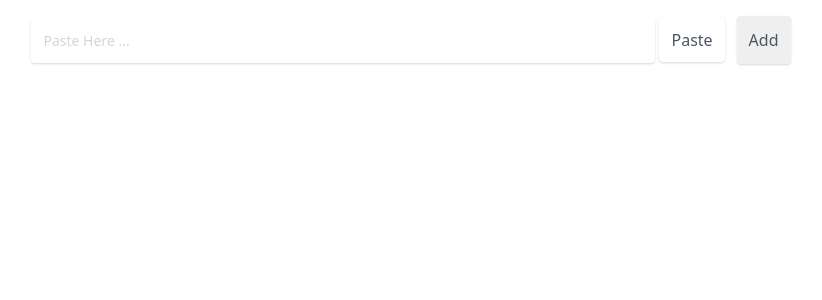
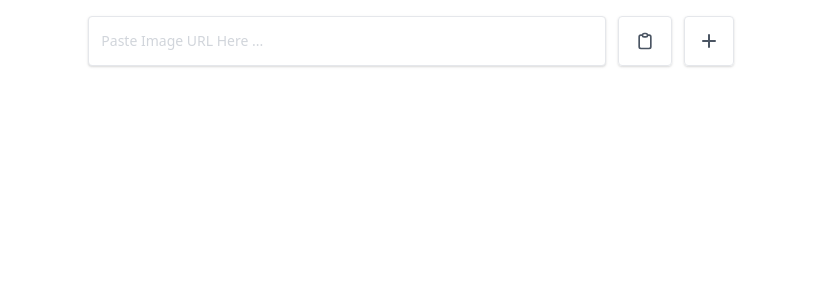
Before and after one commit to AhmadSaman/imgCollection, a React (Create React App) app: page / in a window 1280 px wide. Shown: the top 300 px of the page, without its empty margins (229-1051 px from the left). Built offline with nearby package versions, Linux system fonts and the light colour scheme.

Commit message:
lesson-10: solving some problems

```diff
--- a/public/index.html
+++ b/public/index.html
@@ -2,7 +2,7 @@
 <html lang="en">
 	<head>
 		<meta charset="utf-8" />
-    <link rel="icon" href="%PUBLIC_URL%/favicon.ico" />
+		<link rel="icon" href="img.svg" />
 		<meta name="viewport" content="width=device-width, initial-scale=1" />
 		<meta name="theme-color" content="#000000" />
 		<meta
--- a/src/App.js
+++ b/src/App.js
@@ -1,21 +1,22 @@
-import React, { useState, useEffect } from "react";
+import React from "react";
 import ImgGrid from "./components/ImgGrid";
 import LinkField from "./components/LinkField";
 import useLocalStorage from "./useLocalStorage";
 
 function App() {
-	const [link, setLink] = useState();
 	const [linkObj, setLinkObj] = useLocalStorage("imgs", []);
 
-	useEffect(() => {
-		if (link) {
-			setLinkObj((arr) => [...arr, link]);
-		}
-	}, [link]);
-
+	// useEffect(() => {
+	// 	if (link) {
+	// 		setLinkObj((arr) => [...arr, link]);
+	// 	}
+	// }, [link]);
+	function addLink(newLink) {
+		setLinkObj((arr) => [...arr, newLink]);
+	}
 	return (
 		<div className="App">
-			<LinkField setLink={setLink} />
+			<LinkField onAdd={addLink} />
 			<ImgGrid imgs={linkObj} onDelete={setLinkObj} />
 		</div>
 	);
--- a/src/components/Img.js
+++ b/src/components/Img.js
@@ -1,7 +1,8 @@
 import React from "react";
+
 import { useTransition, useSpring, animated } from "react-spring";
 const Img = ({ img, deleteItem }) => {
-	const [{ y }, set] = useSpring(() => ({ y: 100 }));
+	const [{ y }, start] = useSpring(() => ({ y: 100 }));
 	const transition = useTransition(img, {
 		from: { x: 0, y: 10, opacity: 0 },
 		enter: { x: 0, y: 0, opacity: 1 },
@@ -10,19 +11,26 @@ const Img = ({ img, deleteItem }) => {
 	function handleDelete() {
 		deleteItem(img.id);
 	}
+
 	return (
 		<div>
 			{transition((style, img) => (
 				<animated.div
-					onMouseEnter={() => set({ y: 0 })}
-					onMouseLeave={() => set({ y: 100 })}
+					onMouseEnter={() => start({ y: 0 })}
+					onMouseLeave={() => start({ y: 100 })}
 					className="overflow-hidden relative hover:shadow-md rounded"
 					style={style}
 				>
-					<animated.img src={img.link} alt="img" />
+					<animated.img
+						src={img.link}
+						alt="img"
+						onError={() => {
+							handleDelete(img.id);
+						}}
+					/>
 					<animated.div
 						style={{
-							transform: y.interpolate((v) => `translateY(${v}%`),
+							transform: y.to((v) => `translateY(${v}%`),
 						}}
 						className="glance flex flex-row justify-center items-center border-2 rounded"
 					>
--- a/src/components/LinkField.js
+++ b/src/components/LinkField.js
@@ -1,13 +1,13 @@
 import React, { useRef } from "react";
 import { v4 as uuidv4 } from "uuid";
-const LinkField = ({ setLink }) => {
+const LinkField = ({ onAdd }) => {
 	const inputRef = useRef("");
 
 	const handleSubmit = (e) => {
 		e.preventDefault();
 		if (inputRef.current.value) {
 			const input = { id: uuidv4(), link: inputRef.current.value };
-			setLink(input);
+			onAdd(input);
 			inputRef.current.value = "";
 		}
 	};
@@ -20,25 +20,53 @@ const LinkField = ({ setLink }) => {
 	};
 
 	return (
-		<div className="text-field">
-			<form className="m-4 text-center" onSubmit={handleSubmit}>
+		<div className="text-field lg:w-10/12 m-auto">
+			<form className="flex justify-center m-4" onSubmit={handleSubmit}>
 				<input
 					type="text"
-					placeholder="Paste Here ..."
-					className="px-3 py-3 placeholder-gray-300 text-gray-600 relative bg-white rounded text-sm border-0 shadow outline-none focus:outline-none focus:ring w-2/4"
+					placeholder="Paste Image URL Here ..."
+					className="px-3 py-3 placeholder-gray-300 text-gray-600 relative bg-white rounded text-sm shadow outline-none focus:outline-none focus:ring w-2/4 border focus:ring-gray-300"
 					ref={inputRef}
 				/>
 				<button
-					className="px-3 py-2.5 text-gray-600 shadow rounded ml-1"
+					className="py-3 px-4 text-gray-600 transition duration-200 ease-in-out hover:bg-green-300  shadow rounded ml-3 border"
 					onClick={handlePaste}
 				>
-					Paste
+					<svg
+						xmlns="http://www.w3.org/2000/svg"
+						className="h-5 w-5"
+						fill="none"
+						viewBox="0 0 24 24"
+						stroke="currentColor"
+					>
+						<path
+							strokeLinecap="round"
+							strokeLinejoin="round"
+							strokeWidth={2}
+							d="M9 5H7a2 2 0 00-2 2v12a2 2 0 002 2h10a2 2 0 002-2V7a2 2 0 00-2-2h-2M9 5a2 2 0 002 2h2a2 2 0 002-2M9 5a2 2 0 012-2h2a2 2 0 012 2"
+						/>
+					</svg>
 				</button>
-				<input
+				<button
 					type="submit"
-					className="px-3 py-3 rounded ml-3 shadow text-gray-600 cursor-pointer"
+					className="px-3 py-3 rounded ml-3 shadow text-gray-600 cursor-pointer transition duration-200 ease-in-out hover:bg-red-300 border"
 					value="Add"
-				/>
+				>
+					<svg
+						xmlns="http://www.w3.org/2000/svg"
+						className="h-6 w-6"
+						fill="none"
+						viewBox="0 0 24 24"
+						stroke="currentColor"
+					>
+						<path
+							strokeLinecap="round"
+							strokeLinejoin="round"
+							strokeWidth={2}
+							d="M12 6v6m0 0v6m0-6h6m-6 0H6"
+						/>
+					</svg>
+				</button>
 			</form>
 		</div>
 	);
```
Also changed, not shown: public/img.svg (added). Lines whose indentation alone changed are shown as unchanged.
